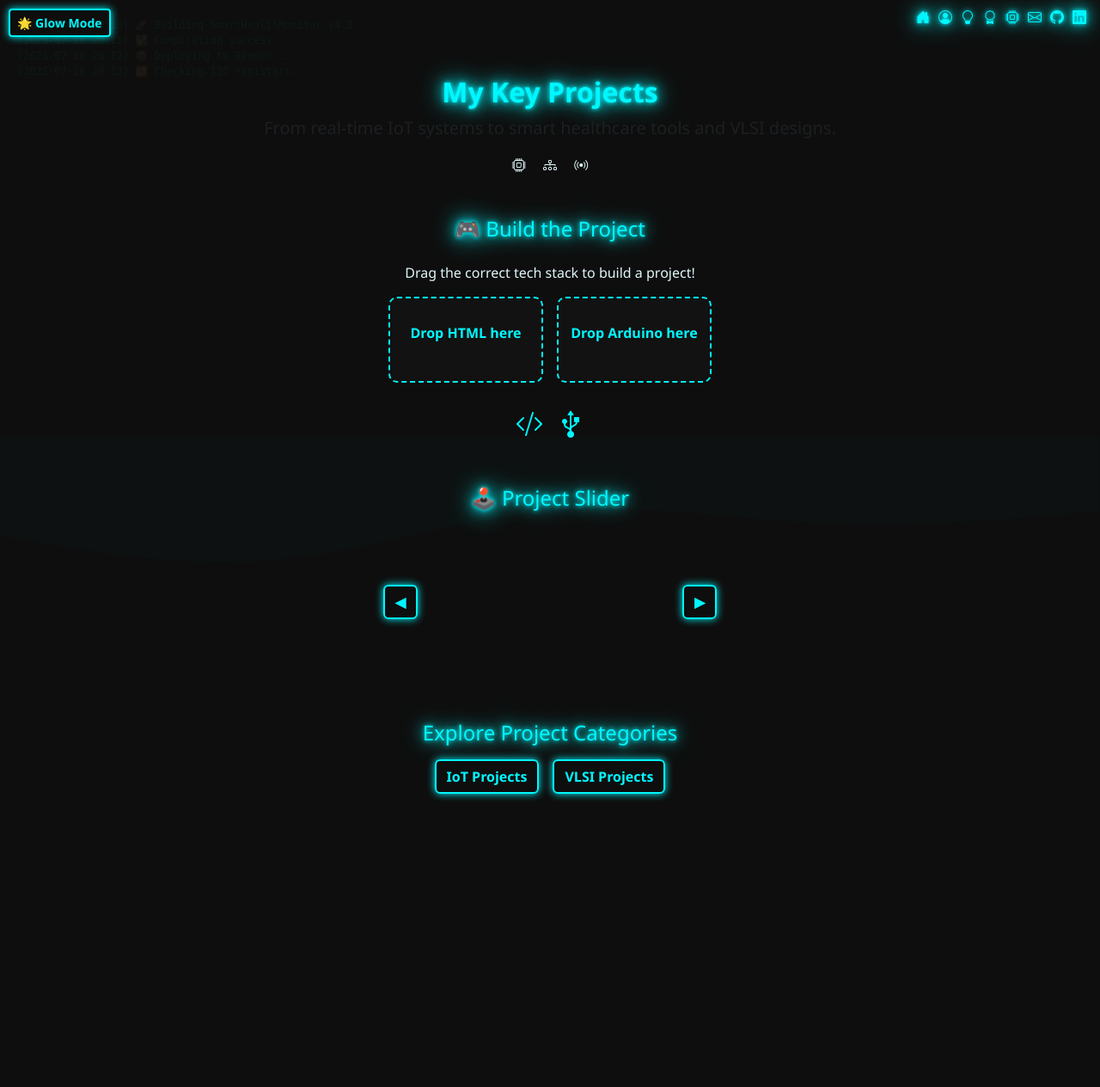
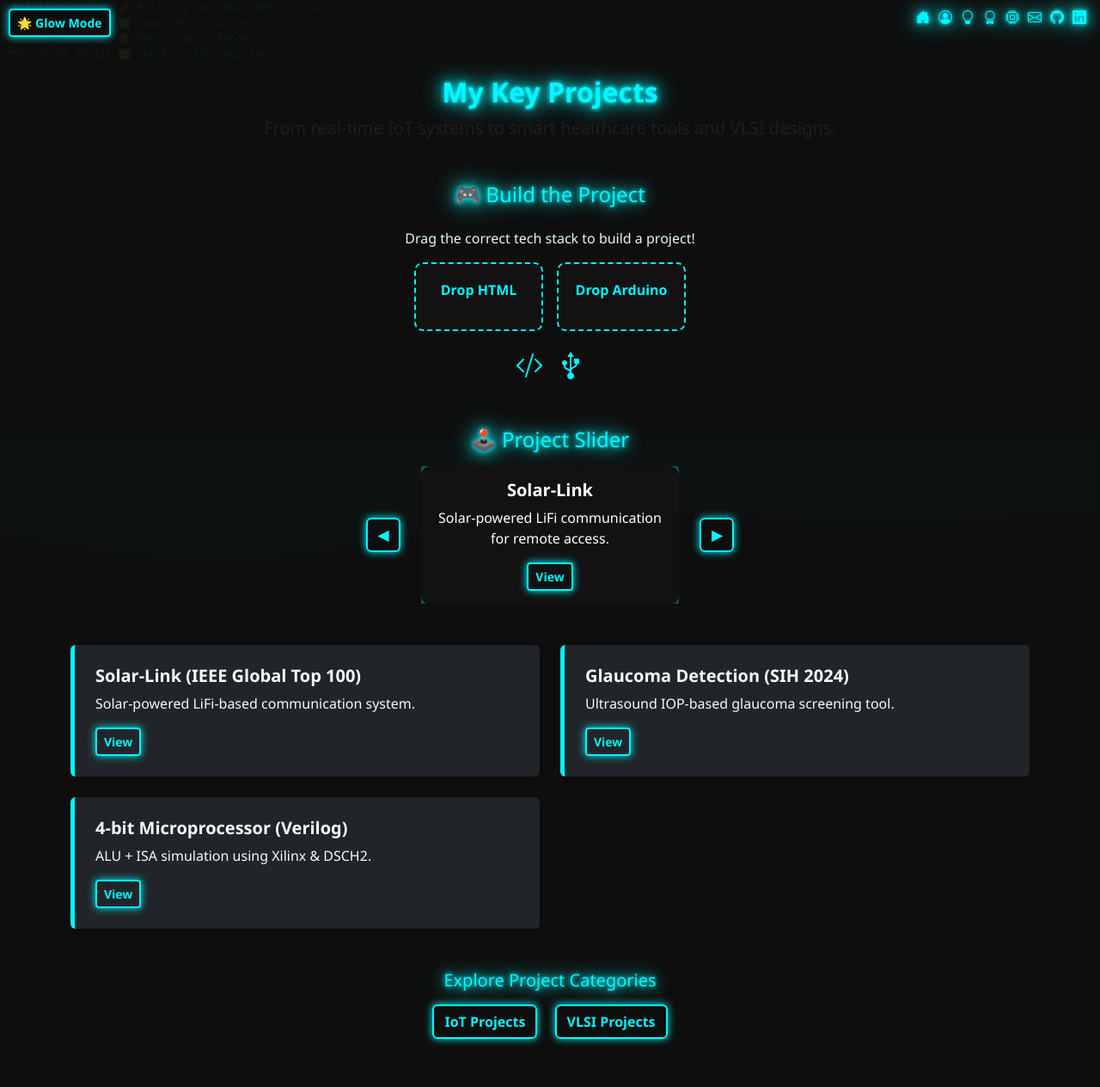
Before and after one commit to DEBABRATA1331/debabratamain-portfolio, a Flask app: page /projects in a window 1280 px wide. Shown: the whole page at 86% size. Before the commit the page ends 930 px from the top, so only its background shows below. Run offline with Flask 3, Linux system fonts and the light colour scheme; some libraries are stand-ins or nearby versions.

Commit message:
Somany Updates

```diff
--- a/templates/projects.html
+++ b/templates/projects.html
@@ -12,73 +12,104 @@
 <div class="container my-5 text-center" data-aos="fade-down">
   <h2 class="fw-bold neon-text">My Key Projects</h2>
   <p class="lead text-muted">From real-time IoT systems to smart healthcare tools and VLSI designs.</p>
-  <div class="mt-2">
-    <i class="bi bi-cpu animated-icon mx-2"></i>
-    <i class="bi bi-diagram-3 animated-icon mx-2"></i>
-    <i class="bi bi-broadcast animated-icon mx-2"></i>
-  </div>
 </div>
 
 <!-- 🎮 Drag & Drop Mini Game -->
 <div class="container text-center my-5">
   <h4 class="neon-text mb-4">🎮 Build the Project</h4>
   <p class="glow-yellow mb-3">Drag the correct tech stack to build a project!</p>
+
+  <div class="d-flex justify-content-center flex-wrap gap-3 mb-3">
+    <div class="drop-zone" ondrop="drop(event)" ondragover="allowDrop(event)" data-tech="HTML"><p>Drop HTML</p></div>
+    <div class="drop-zone" ondrop="drop(event)" ondragover="allowDrop(event)" data-tech="Arduino"><p>Drop Arduino</p></div>
+  </div>
+
   <div class="d-flex justify-content-center flex-wrap gap-3">
-    <div class="drop-zone" ondrop="drop(event)" ondragover="allowDrop(event)" data-tech="HTML">
-      <p>Drop HTML here</p>
-    </div>
-    <div class="drop-zone" ondrop="drop(event)" ondragover="allowDrop(event)" data-tech="Arduino">
-      <p>Drop Arduino here</p>
-    </div>
-  </div>
-  <div class="mt-4 d-flex justify-content-center flex-wrap gap-3">
     <i class="bi bi-code-slash draggable-icon" draggable="true" ondragstart="drag(event)" id="HTML" title="HTML"></i>
     <i class="bi bi-usb-symbol draggable-icon" draggable="true" ondragstart="drag(event)" id="Arduino" title="Arduino"></i>
   </div>
+
   <p id="build-result" class="mt-4 fw-bold"></p>
 </div>
 
-<!-- 🕹️ Joystick Project Navigator -->
+<!-- 🕹️ Project Slider -->
 <div class="container text-center my-5">
   <h4 class="neon-text mb-3">🕹️ Project Slider</h4>
-  <div class="d-flex justify-content-center align-items-center gap-4">
+  <div class="d-flex justify-content-center align-items-center gap-4 flex-wrap">
     <button class="btn neon-btn" onclick="scrollProjects(-1)">◀</button>
     <div id="project-carousel" class="carousel-wrapper">
-      {% for project in projects %}
-        <div class="carousel-item {% if loop.first %}active{% endif %}">
-          <h5 class="fw-bold">{{ project.title }}</h5>
-          <p>{{ project.desc }}</p>
-          {% if project.link %}
-            <a href="{{ project.link }}" class="btn neon-btn btn-sm" target="_blank">View</a>
-          {% endif %}
-        </div>
-      {% endfor %}
+      <div class="carousel-item active">
+        <h5 class="fw-bold">Solar-Link</h5>
+        <p>Solar-powered LiFi communication for remote access.</p>
+        <a href="https://drive.google.com/file/d/1PEcIQ5ip4b_PSilPbxmSS2xfiC8yfiNZ/view?usp=sharing" class="btn neon-btn btn-sm" target="_blank">View</a>
+      </div>
+      <div class="carousel-item">
+        <h5 class="fw-bold">Glaucoma Detection</h5>
+        <p>Ultrasound-based IOP detection tool.</p>
+        <a href="https://drive.google.com/file/d/1PEcIQ5ip4b_PSilPbxmSS2xfiC8yfiNZ/view?usp=drive_link" class="btn neon-btn btn-sm" target="_blank">View</a>
+      </div>
+      <div class="carousel-item">
+        <h5 class="fw-bold">Smart IoT Irrigation</h5>
+        <p>ESP-based irrigation system with real-time cloud.</p>
+        <a href="https://drive.google.com/file/d/1u4FWkWaHBhu5U4VqkenKtS4-mHWraDJQ/view?usp=drive_link" class="btn neon-btn btn-sm" target="_blank">View</a>
+      </div>
     </div>
     <button class="btn neon-btn" onclick="scrollProjects(1)">▶</button>
   </div>
 </div>
 
-<!-- Categories -->
-<div class="container text-center my-5">
-  <h4 class="neon-text">Explore Project Categories</h4>
-  <div class="category-links d-flex justify-content-center flex-wrap gap-3 mt-3">
-    <a href="https://drive.google.com/drive/folders/1_rUWlcyZKedZIsY3UJWOWaE9VGGnTglh?usp=drive_link" target="_blank" class="btn neon-btn">IoT Projects</a>
-    <a href="https://drive.google.com/drive/folders/1OGBVZXEuD9VAuFX9-1gDph3IFkVgFBNi?usp=sharing" target="_blank" class="btn neon-btn">VLSI Projects</a>
+<!-- 🧩 Full Project Grid -->
+<div class="container my-5">
+  <div class="row g-4">
+    {% set projects = [
+      {
+        'title': "Solar-Link (IEEE Global Top 100)",
+        'desc': "Solar-powered LiFi-based communication system.",
+        'link': "https://drive.google.com/file/d/1PEcIQ5ip4b_PSilPbxmSS2xfiC8yfiNZ/view?usp=sharing"
+      },
+      {
+        'title': "Glaucoma Detection (SIH 2024)",
+        'desc': "Ultrasound IOP-based glaucoma screening tool.",
+        'link': "https://drive.google.com/file/d/1PEcIQ5ip4b_PSilPbxmSS2xfiC8yfiNZ/view?usp=drive_link"
+      },
+      {
+        'title': "4-bit Microprocessor (Verilog)",
+        'desc': "ALU + ISA simulation using Xilinx & DSCH2.",
+        'link': "https://drive.google.com/drive/folders/1ppcjm5CyIs5rKFOlxobJZACVWhXffDXG?usp=drive_link"
+      }
+    ] %}
+    {% for project in projects %}
+    <div class="col-md-6" data-aos="fade-up" data-aos-delay="{{ loop.index * 100 }}">
+      <div class="project-card p-4 bg-dark rounded text-light shadow-sm">
+        <h5 class="fw-bold">{{ project.title }}</h5>
+        <p>{{ project.desc }}</p>
+        {% if project.link %}
+        <a href="{{ project.link }}" class="btn neon-btn btn-sm" target="_blank">View</a>
+        {% endif %}
+      </div>
+    </div>
+    {% endfor %}
   </div>
 </div>
 
-<!-- CSS -->
+<!-- 🔗 Category Links -->
+<div class="text-center my-5">
+  <h5 class="neon-text">Explore Project Categories</h5>
+  <a href="https://drive.google.com/drive/folders/1_rUWlcyZKedZIsY3UJWOWaE9VGGnTglh?usp=drive_link" class="btn neon-btn m-2" target="_blank">IoT Projects</a>
+  <a href="https://drive.google.com/drive/folders/1OGBVZXEuD9VAuFX9-1gDph3IFkVgFBNi?usp=sharing" class="btn neon-btn m-2" target="_blank">VLSI Projects</a>
+</div>
+
+<!-- 💡 CSS -->
 <style>
   .background-task {
-    position: fixed; top: 0; left: 0;
+    position: fixed;
+    top: 0; left: 0;
+    z-index: -1;
     font-family: monospace;
     font-size: 12px;
-    opacity: 0.05;
-    z-index: -1;
-    pointer-events: none;
+    color: #00ff88;
     white-space: pre;
-    padding: 20px;
-    color: #00ff88;
+    opacity: 0.06;
   }
 
   .background-waves {
@@ -86,7 +117,7 @@
     bottom: 0;
     width: 100%;
     z-index: -1;
-    animation: waveFloat 20s infinite linear alternate;
+    animation: waveFloat 18s linear infinite alternate;
   }
 
   @keyframes waveFloat {
@@ -94,45 +125,39 @@
     100% { transform: translateY(-20px); }
   }
 
+  .drop-zone {
+    width: 150px;
+    height: 80px;
+    border: 2px dashed #00f7ff;
+    border-radius: 10px;
+    display: flex;
+    justify-content: center;
+    align-items: center;
+    color: #00f7ff;
+    background: #121212;
+    font-weight: 600;
+  }
+
   .draggable-icon {
     font-size: 2rem;
     color: #00f7ff;
     cursor: grab;
-    transition: transform 0.3s;
-  }
-
-  .draggable-icon:hover {
-    transform: scale(1.2);
-  }
-
-  .drop-zone {
-    border: 2px dashed #00f7ff;
-    border-radius: 10px;
-    width: 180px;
-    height: 100px;
-    display: flex;
-    align-items: center;
-    justify-content: center;
-    background: #121212;
-    color: #00f7ff;
-    font-weight: 600;
   }
 
   .carousel-wrapper {
-    width: 260px;
-    height: 180px;
+    width: 300px;
+    height: 160px;
     overflow: hidden;
     position: relative;
   }
 
   .carousel-item {
     display: none;
-    text-align: center;
+    background: #121212;
     padding: 1rem;
-    background: #121212;
     border-radius: 10px;
+    color: #fff;
     box-shadow: 0 0 10px #00f7ff;
-    color: white;
   }
 
   .carousel-item.active {
@@ -146,9 +171,9 @@
   }
 </style>
 
-<!-- JS -->
+<!-- 🧠 Scripts -->
 <script>
-  // Typewriter Stream
+  // Typewriter Effect
   const lines = [
     "[2025-07-16 20:10] 🚀 Building SmartHealthMonitor_v4.2...",
     "[2025-07-16 20:11] ✅ Compilation success...",
@@ -158,43 +183,37 @@
     "[2025-07-16 20:15] ⏳ Monitoring patient vitals..."
   ];
   let i = 0;
+  const stream = document.getElementById("code-type-stream");
   function loop() {
-    const stream = document.getElementById("code-type-stream");
     stream.innerText = lines.slice(0, i + 1).join("\n");
     i = (i + 1) % lines.length;
     setTimeout(loop, 2000);
   }
   loop();
 
-  // Drag & Drop Logic
-  function allowDrop(ev) {
-    ev.preventDefault();
-  }
-
-  function drag(ev) {
-    ev.dataTransfer.setData("text", ev.target.id);
-  }
-
+  // Drag & Drop
+  function allowDrop(ev) { ev.preventDefault(); }
+  function drag(ev) { ev.dataTransfer.setData("text", ev.target.id); }
   function drop(ev) {
     ev.preventDefault();
     const data = ev.dataTransfer.getData("text");
-    const zone = ev.target.closest(".drop-zone");
+    const zone = ev.target.closest('.drop-zone');
     if (zone.dataset.tech === data) {
-      zone.innerHTML = `<span class="text-success">✅ ${data} added!</span>`;
-      document.getElementById("build-result").innerText = "🎉 Project Built Successfully!";
+      zone.innerHTML = `✅ ${data} added!`;
+      document.getElementById('build-result').textContent = "🎉 Project Built Successfully!";
     } else {
-      zone.innerHTML = `<span class="text-danger">❌ Wrong Tech!</span>`;
-      document.getElementById("build-result").innerText = "🚫 Mismatch! Try again.";
+      zone.innerHTML = `❌ Wrong Tech!`;
+      document.getElementById('build-result').textContent = "🚫 Mismatch! Try again.";
     }
   }
 
-  // Project Carousel
+  // Project Slider
   let currentIndex = 0;
   function scrollProjects(step) {
     const items = document.querySelectorAll('.carousel-item');
-    items[currentIndex].classList.remove("active");
+    items[currentIndex].classList.remove('active');
     currentIndex = (currentIndex + step + items.length) % items.length;
-    items[currentIndex].classList.add("active");
+    items[currentIndex].classList.add('active');
   }
 </script>
 
```
Also changed, not shown: templates/achievements.html (+57 -18 lines).
